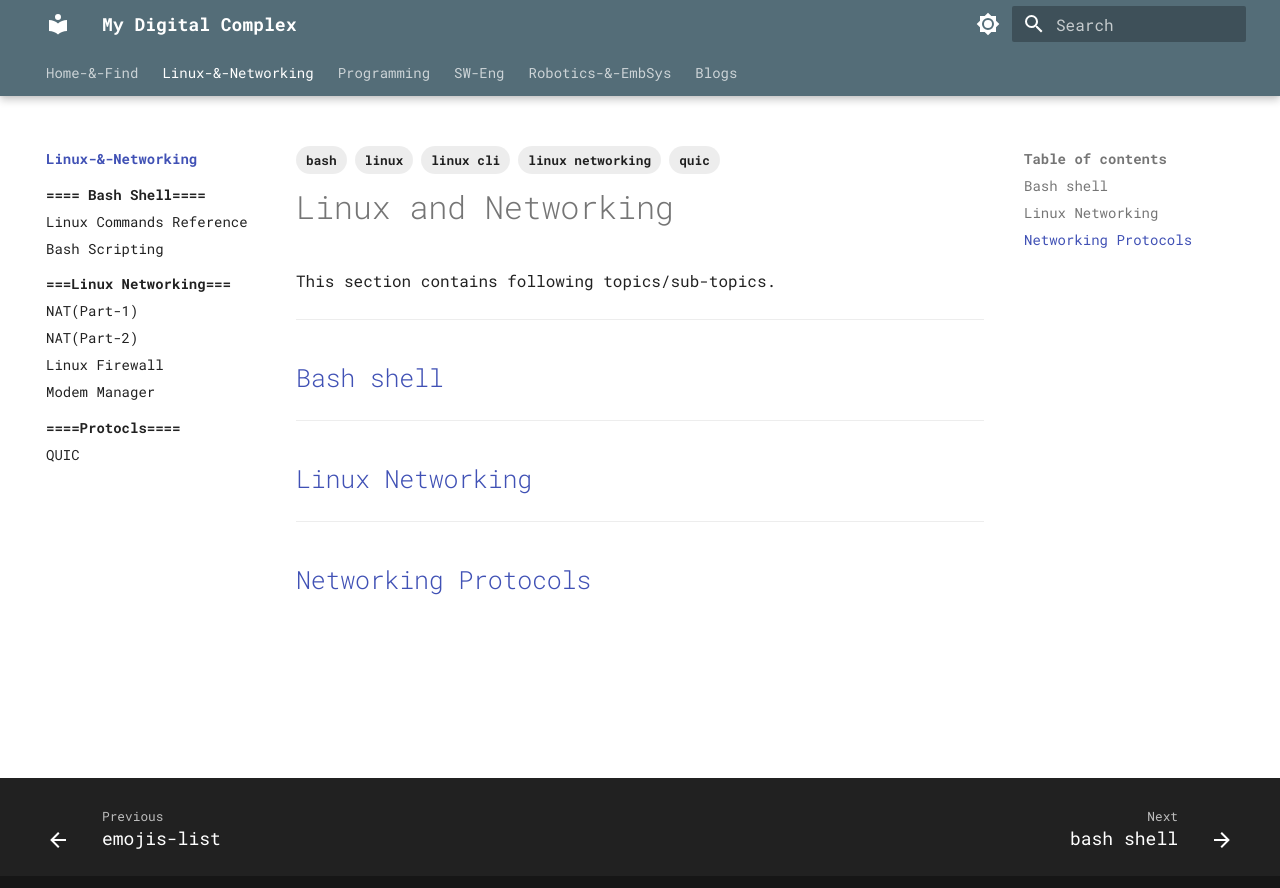
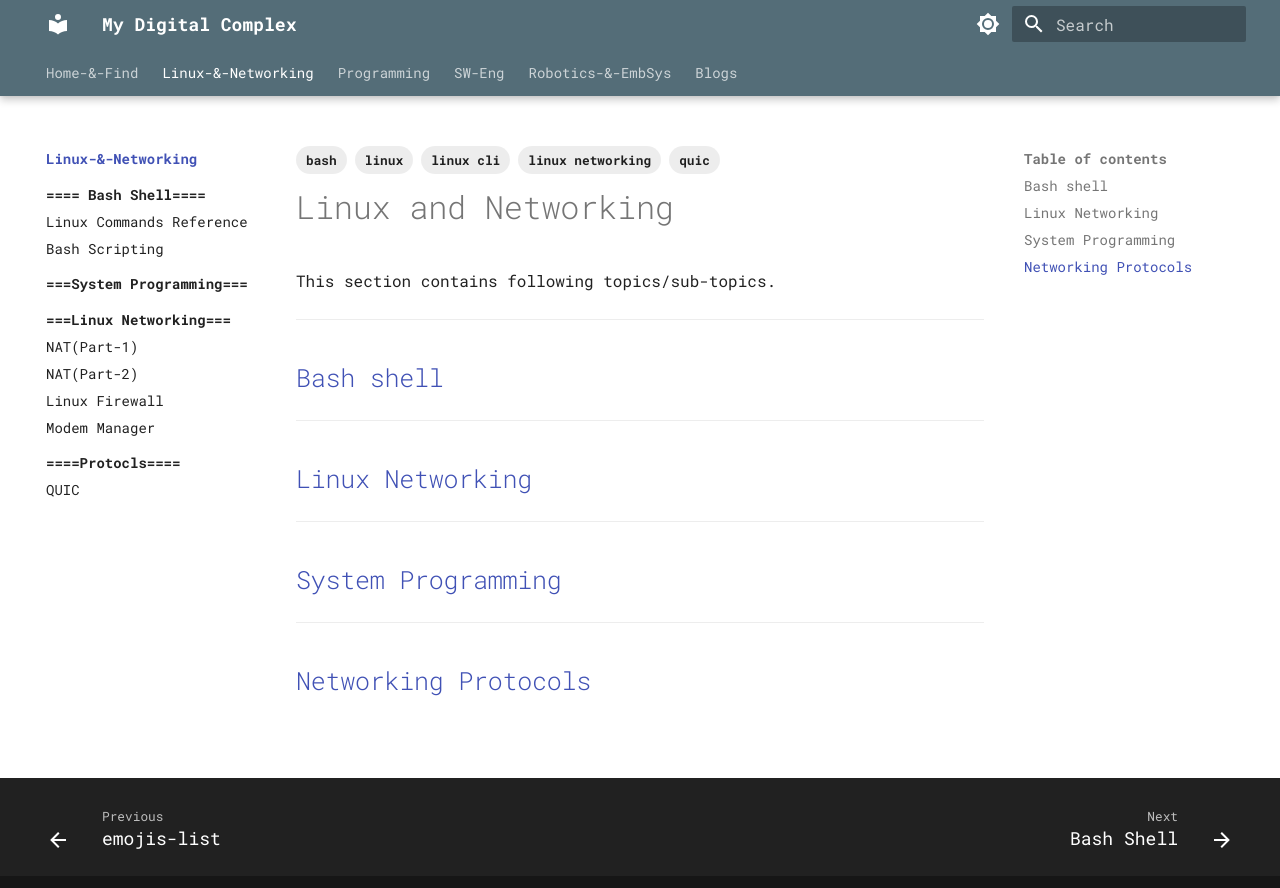
Before and after one commit to alohamujeeb/alohamujeeb.github.io, an MkDocs documentation site: the page built from docs/linux/index.md, in a window 1280 px wide. Shown: the top 888 px of the page. Built offline with MkDocs 1.6.1 and Material for MkDocs 9.7.7, drawn with Linux system fonts in a browser that asks for light colours.

Commit message:
minor adjustments

```diff
--- a/docs/linux/index.md
+++ b/docs/linux/index.md
@@ -16,5 +16,10 @@ This section contains following topics/sub-topics.
 ---
 ## [Linux Networking](linux-networking/index.md)
 
+
+---
+## [System Programming](system-programming/index.md)
+
+
 ---
 ## [Networking Protocols](protocols/index.md)
--- a/mkdocs.yml
+++ b/mkdocs.yml
@@ -120,19 +120,21 @@ nav:
 
 
   - Linux-&-Networking:
-    - index: linux/index.md
+    - Linux: linux/index.md
     - ==== Bash Shell====:
-      - bash shell: linux/cli-bash/index.md
+      - Bash Shell: linux/cli-bash/index.md
       - Linux Commands Reference: linux/cli-bash/linux-cli.md
       - Bash Scripting: linux/cli-bash/bash.md
+    - ===System Programming===:
+      - System Programming: linux/system-programming/index.md
     - ===Linux Networking===:
-      - Linux Networking: linux/linux-networking/index.md
+      - Networking: linux/linux-networking/index.md
       - NAT(Part-1): linux/linux-networking/nat1.md
       - NAT(Part-2): linux/linux-networking/nat2.md
       - Linux Firewall: linux/linux-networking/linux-firewall.md
       - Modem Manager: linux/linux-networking/modem-manager.md
     - ====Protocls====:
-      - Protocols: linux/protocols/index.md
+      - Networking Protocols: linux/protocols/index.md
       - QUIC: linux/protocols/quic.md
 
 
@@ -183,7 +185,7 @@ nav:
         - Hello World (in Python): programming/frameworks/quicgo101/01-hello-world-python-quic.md
 
   - SW-Eng:
-    - index: sweng/index.md
+    - S/W Engineering: sweng/index.md
     - ===Containers====:
       - containers: sweng/containers/index.md
       - Docker 101:
@@ -197,9 +199,9 @@ nav:
       - cicd: sweng/cicd/index.md
 
   - Robotics-&-EmbSys:
-    - index:  embsys-drobot/index.md
+    - Robotics - Embedded Systems:  embsys-drobot/index.md
     - ===Modems(5G)===:
-      - modems: embsys-drobot/modems/index.md
+      - Modems: embsys-drobot/modems/index.md
       - Quectel RM530N-GL:
         - RM530N-GL: embsys-drobot/modems/Quectel-RM530N-GL/index.md
         - Hardware Setup: embsys-drobot/modems/Quectel-RM530N-GL/01-hw-setup-pi5.md
```
Also changed, not shown: docs/linux/system-programming/index.md (added, +9 -0 lines).
